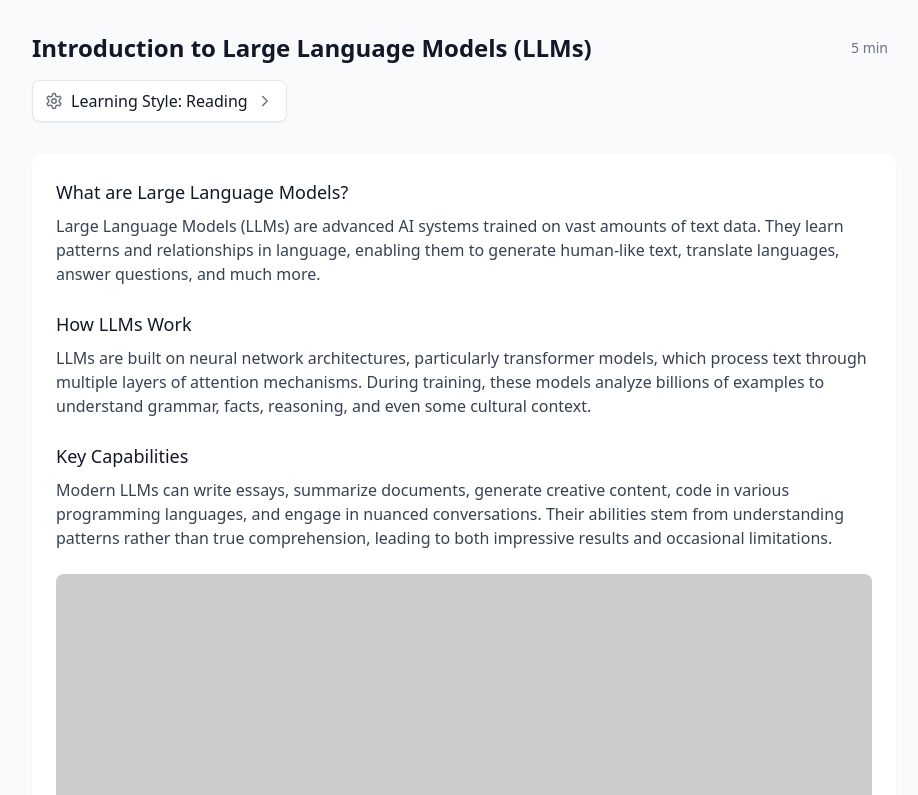
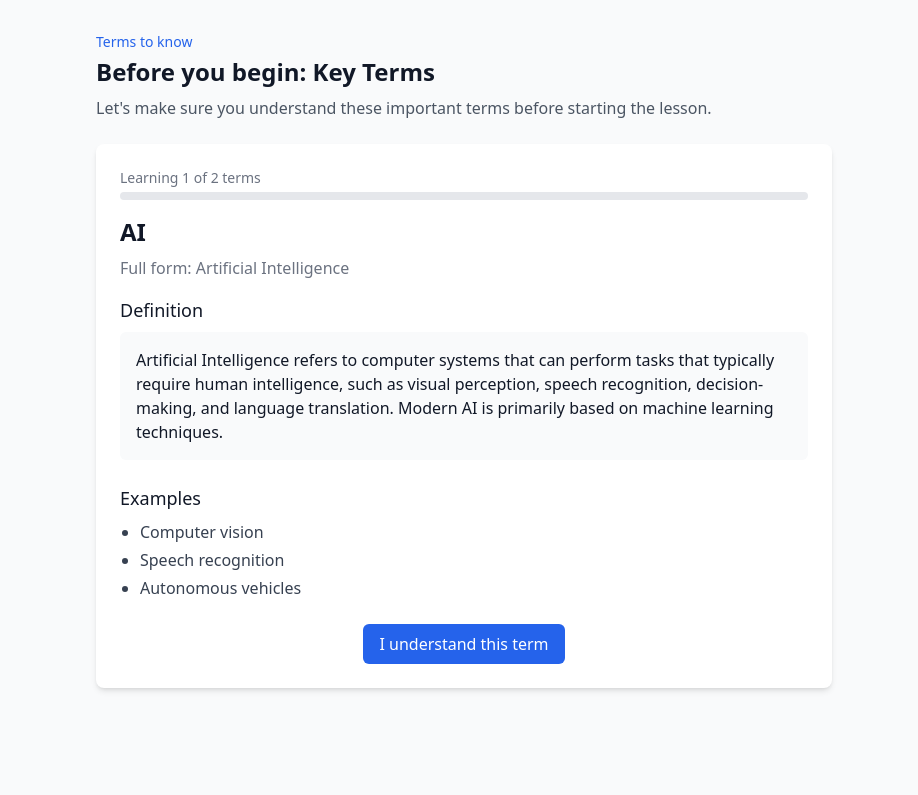
Before and after one commit to mattsilv/silv-learn, a Next.js app: page /lessons/introduction-to-llms in a window 1280 px wide. Shown: the top 795 px of the page, without its empty margins (176-1094 px from the left). Built offline with nearby package versions, Linux system fonts and the light colour scheme.

Commit message:
Update remaining source files and remove .next build directory from git

```diff
--- a/data/lessons.json
+++ b/data/lessons.json
@@ -6,6 +6,7 @@
     "duration_minutes": 5,
     "created_at": "2023-01-01T00:00:00Z",
     "updated_at": "2023-01-01T00:00:00Z",
+    "required_terms": ["ai", "nlp"],
     "learning_styles": {
       "reading": {
         "content": [
--- a/styles/globals.css
+++ b/styles/globals.css
@@ -10,3 +10,40 @@
     @apply bg-gray-50;
   }
 }
+
+/* Term highlighting styles */
+.term-highlight {
+  border-bottom: 1px dotted #3b82f6;
+  color: #2563eb;
+  cursor: help;
+  position: relative;
+}
+
+.manual-term {
+  font-weight: 500;
+  border-bottom: 1px solid #3b82f6;
+}
+
+/* Term tooltip styling */
+.term-tooltip {
+  position: absolute;
+  z-index: 50;
+  max-width: 300px;
+  background-color: white;
+  border: 1px solid #e5e7eb;
+  border-radius: 0.375rem;
+  box-shadow: 0 4px 6px -1px rgba(0, 0, 0, 0.1),
+    0 2px 4px -1px rgba(0, 0, 0, 0.06);
+  padding: 0.75rem;
+  font-size: 0.875rem;
+  transform: translateY(8px);
+  opacity: 0;
+  visibility: hidden;
+  transition: opacity 0.2s, transform 0.2s;
+}
+
+.term-highlight:hover .term-tooltip {
+  opacity: 1;
+  visibility: visible;
+  transform: translateY(0);
+}
--- a/utils/lessonService.ts
+++ b/utils/lessonService.ts
@@ -50,6 +50,7 @@ export type Lesson = {
   duration_minutes: number;
   created_at: string;
   updated_at: string;
+  required_terms?: string[];
   learning_styles: LearningStyles;
   quiz: {
     questions: QuizQuestion[];
```
Also changed, not shown: 1 other file (tests, documents, lock files or other folders).
